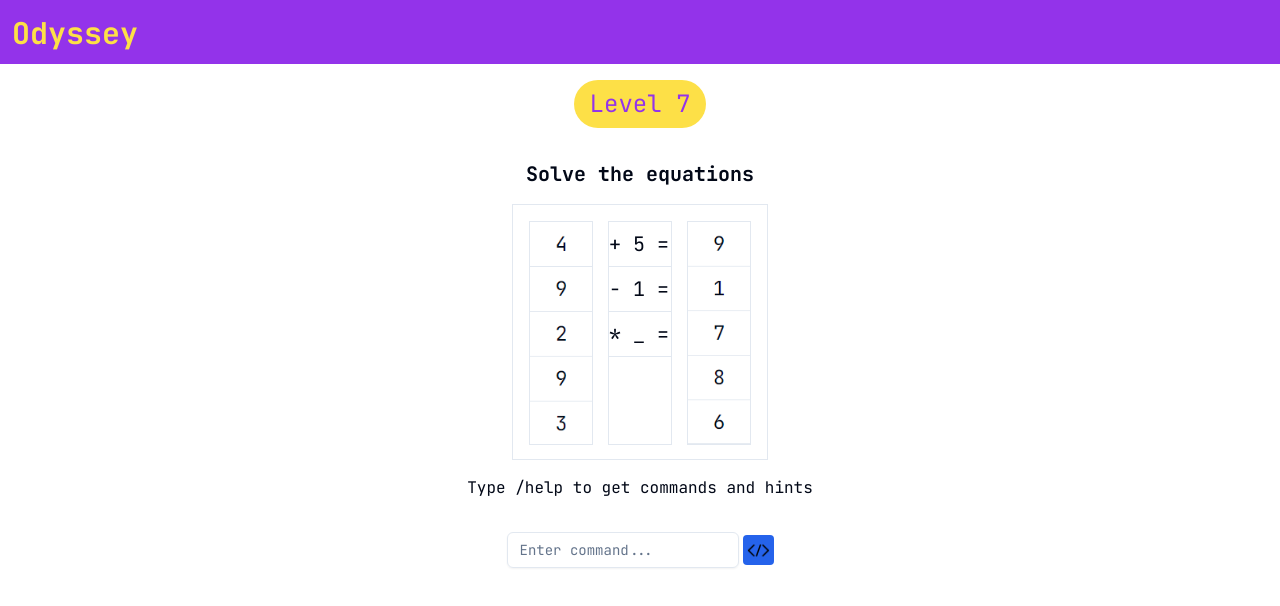
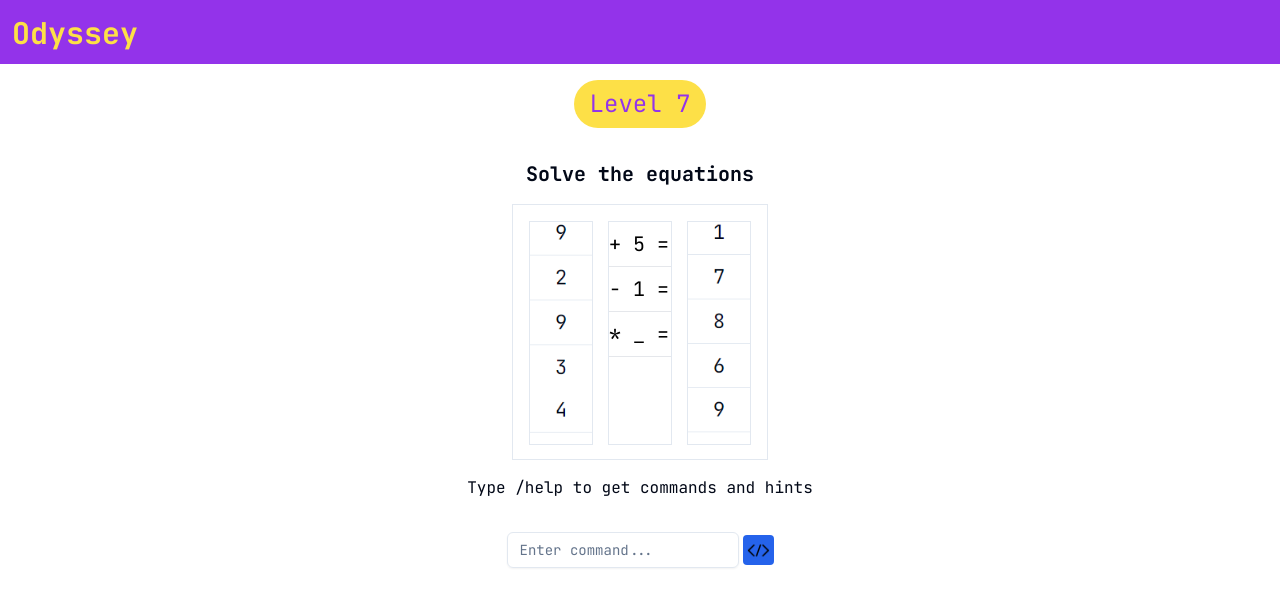
Before and after one commit to SaiKiranMatta/odyssey-internal, a Next.js app: page /game in a window 1280 px wide. Shown: the top 606 px of the page. Built offline with nearby package versions, Linux system fonts and the light colour scheme.

Commit message:
add level7 animation

```diff
--- a/src/app/globals.css
+++ b/src/app/globals.css
@@ -74,3 +74,59 @@
         @apply bg-background text-foreground;
     }
 }
+
+.reel {
+    background-position: 0 90px;
+}
+
+/* Level7.module.css */
+
+.slotMachine {
+    display: flex;
+    justify-content: space-between;
+    width: 64px; /* Adjust the width as needed */
+    height: 224px; /* Adjust the height as needed */
+}
+
+.column {
+    flex: 1;
+    border: 1px solid #000;
+}
+
+.leftColumn {
+    background-image: url("/leftcol.png");
+    background-size: cover;
+    background-repeat: repeat-y;
+}
+
+.rightColumn {
+    background-image: url("/rightcol.png");
+    background-size: cover;
+    background-repeat: repeat-y;
+}
+
+.spin-left {
+    animation: spinLeft 2s linear infinite; /* Adjust the duration and timing function as needed */
+}
+
+.spin-right {
+    animation: spinRight 2s linear infinite; /* Adjust the duration and timing function as needed */
+}
+
+@keyframes spinLeft {
+    0% {
+        background-position: 0 0;
+    }
+    100% {
+        background-position: 0 14rem; /* Adjust the final position based on the image height */
+    }
+}
+
+@keyframes spinRight {
+    0% {
+        background-position: 0 0;
+    }
+    100% {
+        background-position: 0 14rem; /* Adjust the final position based on the image height */
+    }
+}
--- a/src/components/levels/Level7.jsx
+++ b/src/components/levels/Level7.jsx
@@ -13,6 +13,8 @@ const Level7 = ({ onComplete }) => {
     const { toast } = useToast();
     const [text, setText] = useState("Solve the equations");
     const [atext, setAtext] = useState("");
+    const [isanimatingleft, setisanimatingleft] = useState(true);
+    const [isanimatingright, setisanimatingright] = useState(true);
 
     const [isHelpModalOpen, setHelpModalOpen] = useState(false);
 
@@ -76,7 +78,11 @@ const Level7 = ({ onComplete }) => {
             </h1>
             <p className="mx-10 mt-8 text-xl font-semibold ">{text}</p>
             <div className="flex justify-between w-64 h-64 px-4 py-4 mt-4 text-xl border">
-                <div className="flex flex-col w-16 h-56 text-center border bg-[url('/leftcol.png')] bg-cover">
+                <div
+                    className={`flex flex-col w-16 h-56 text-center border bg-[url('/leftcol.png')] bg-cover bg-repeat-y ${
+                        isanimatingleft ? "spin-left" : ""
+                    }`}
+                >
                     <ul>
                         {/* <li className="py-2 border-b "> 4 </li>
                         <li className="py-2 border-b "> 9 </li>
@@ -85,14 +91,24 @@ const Level7 = ({ onComplete }) => {
                         <li className="py-2 border-b "> 3 </li> */}
                     </ul>
                 </div>
-                <div className="flex flex-col w-16 h-56 border">
+                <div className="flex flex-col w-16 h-56 text-black bg-white border">
                     <ul>
-                        <li className="py-2 border-b ">+ 5 =</li>
-                        <li className="py-2 border-b ">- 1 =</li>
-                        <li className="py-2 border-b ">* _ =</li>
+                        <li className="py-2 border-b  border-[#e5e7eb]">
+                            + 5 =
+                        </li>
+                        <li className="py-2 border-b border-[#e5e7eb]">
+                            - 1 =
+                        </li>
+                        <li className="py-2 border-b border-[#e5e7eb]">
+                            * _ =
+                        </li>
                     </ul>
                 </div>
-                <div className="flex flex-col w-16 h-56 text-center border bg-[url('/rightcol.png')] bg-cover">
+                <div
+                    className={`flex flex-col w-16 h-56 text-center border bg-[url('/rightcol.png')] bg-cover bg-repeat-y ${
+                        isanimatingright ? "spin-right" : ""
+                    }`}
+                >
                     <ul>
                         {/* <li className="py-2 border-b ">9</li>
                         <li className="py-2 border-b ">1</li>
```
Lines whose indentation alone changed are shown as unchanged.
